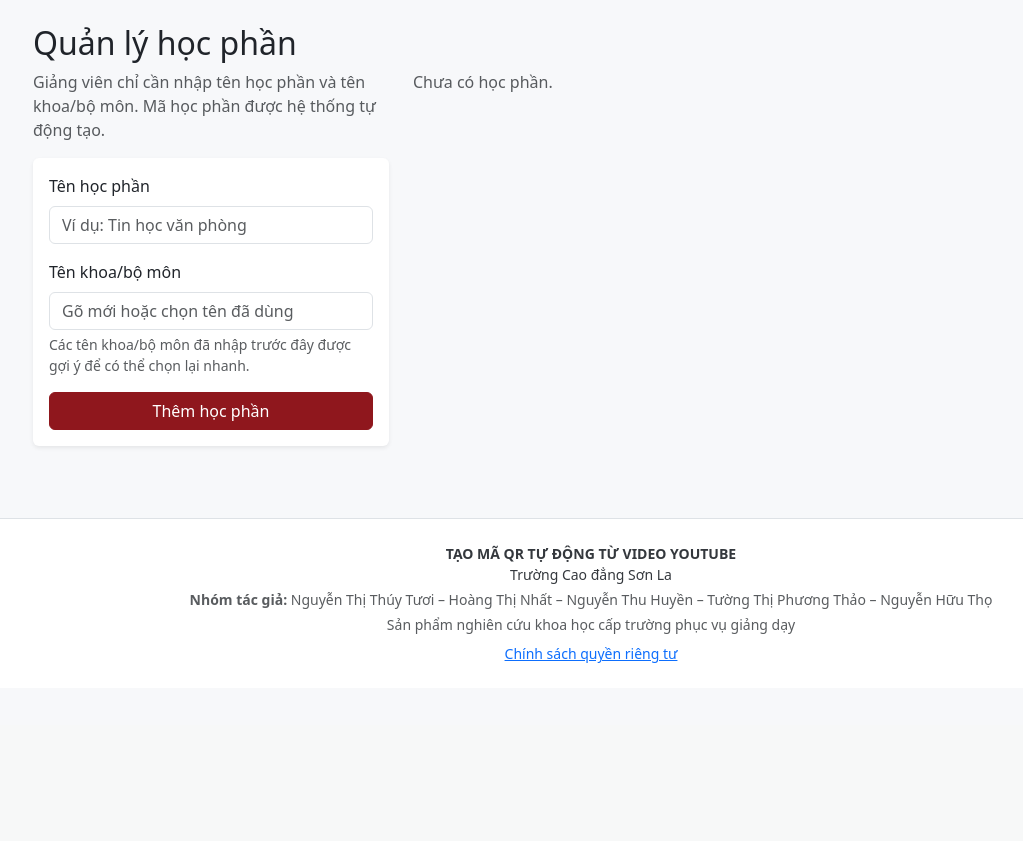
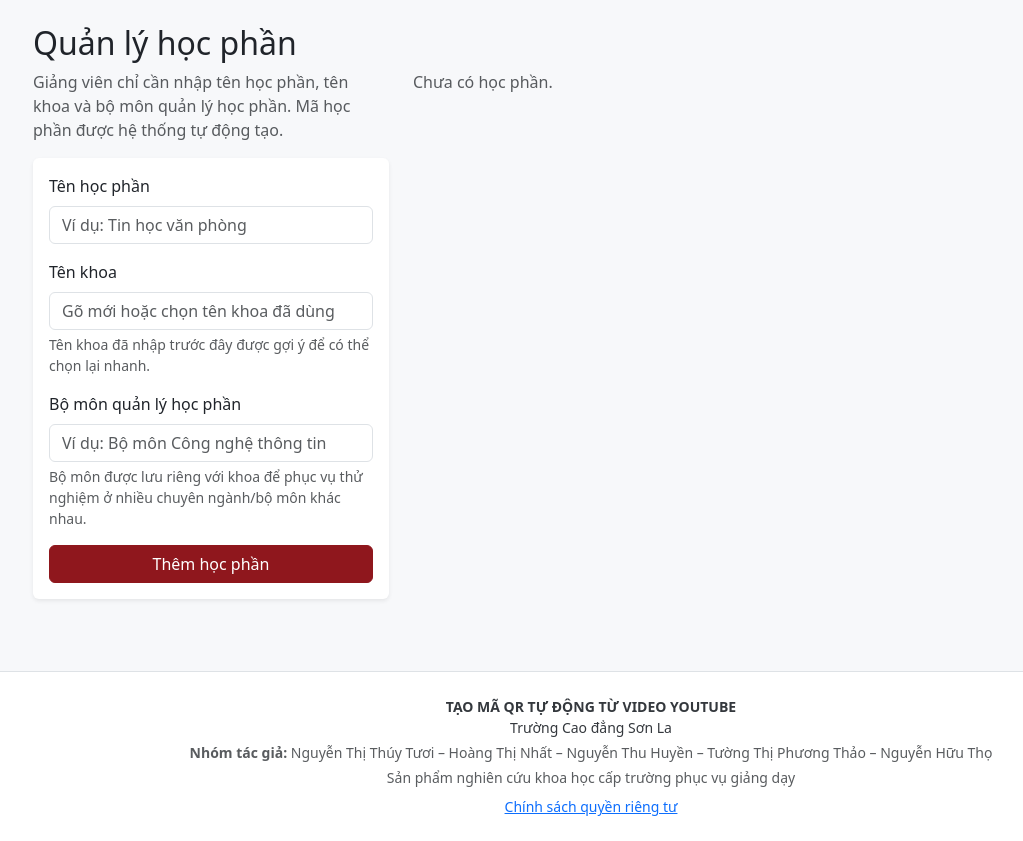
Before and after one commit to congviecanh1990-spec/slc-qr-learning-hub, a Flask app: template templates/courses.html in a window 1280 px wide. Shown: the part 75-916 px from the top of the page, without its empty margins (49-1072 px from the left). Before the commit the page ends 738 px from the top, so only its background shows below. Run offline with Flask 3, Linux system fonts and the light colour scheme; the template is opened without the code that fills it, so the values that code supplies are empty; some libraries are stand-ins or nearby versions.

Commit message:
Update Web App to v2.5

```diff
--- a/VERSION.txt
+++ b/VERSION.txt
@@ -1 +1 @@
-2.4
+2.5
--- a/app.py
+++ b/app.py
@@ -23,7 +23,7 @@ from flask import (
     render_template, request, send_file, session, url_for
 )
 from flask_wtf.csrf import CSRFProtect
-from sqlalchemy import func, text, DateTime
+from sqlalchemy import func, text, DateTime, inspect
 from werkzeug.middleware.proxy_fix import ProxyFix
 
 from config import Config
@@ -64,9 +64,34 @@ def create_app():
     with app.app_context():
         if app.config["AUTO_CREATE_DB"]:
             db.create_all()
+            ensure_schema_upgrades()
 
     return app
 
+
+
+def ensure_schema_upgrades():
+    """Nâng cấp nhẹ schema khi deploy mà không xóa PostgreSQL hiện có.
+
+    db.create_all() không tự thêm cột vào bảng đã tồn tại, vì vậy v2.5 tự bổ sung
+    khoa và bộ môn cho bảng courses, đồng thời giữ nguyên dữ liệu v2.4 trở về trước.
+    """
+    inspector = inspect(db.engine)
+    if "courses" not in inspector.get_table_names():
+        return
+    columns = {c["name"] for c in inspector.get_columns("courses")}
+    with db.engine.begin() as conn:
+        if "faculty_name" not in columns:
+            conn.execute(text("ALTER TABLE courses ADD COLUMN faculty_name VARCHAR(255)"))
+        if "department_name" not in columns:
+            conn.execute(text("ALTER TABLE courses ADD COLUMN department_name VARCHAR(255)"))
+        # Dữ liệu cũ chỉ có unit_name. Giữ nguyên nội dung đó như tên khoa để không mất dữ liệu.
+        conn.execute(text("""
+            UPDATE courses
+            SET faculty_name = unit_name
+            WHERE (faculty_name IS NULL OR faculty_name = '')
+              AND unit_name IS NOT NULL AND unit_name <> ''
+        """))
 
 def login_required(fn):
     @wraps(fn)
@@ -278,8 +303,22 @@ def qr_download_name(qr: QrCode) -> str:
 def register_routes(app):
     @app.context_processor
     def inject_globals():
+        endpoint = request.endpoint or ""
+        section_map = {
+            "youtube_page": "youtube", "youtube_sync": "youtube", "youtube_websub_subscribe": "youtube",
+            "videos_page": "videos", "assign_videos_to_course": "videos",
+            "courses_page": "courses", "add_class": "courses", "update_course_info": "courses",
+            "create_course_qrs_bulk": "courses", "download_course_qrs": "courses",
+            "qr_page": "qr", "qr_retarget": "qr", "qr_png": "qr", "qr_download_all": "qr",
+            "analytics": "analytics", "export_scans": "analytics", "export_watch": "analytics",
+            "research_page": "research",
+            "error_logs_page": "errors",
+            "backup_zip": "backup",
+            "restore_backup": "restore",
+        }
         return {
             "me": current_user(),
+            "active_section": section_map.get(endpoint, ""),
             "heartbeat_seconds": current_app.config["HEARTBEAT_SECONDS"],
             "completion_threshold": current_app.config["COMPLETION_THRESHOLD"],
             "app_name": current_app.config["APP_NAME"],
@@ -363,8 +402,9 @@ def register_routes(app):
             else:
                 user.name = info.get("name") or user.name
                 user.google_sub = info.get("sub") or user.google_sub
-                if email in current_app.config["ADMIN_EMAILS"]:
-                    user.role = "admin"
+                # Quyền quản trị chỉ dựa trên ADMIN_EMAILS hiện hành. Mọi tài khoản
+                # Google khác luôn là giảng viên, kể cả trước đây từng được cấu hình admin.
+                user.role = "admin" if email in current_app.config["ADMIN_EMAILS"] else "lecturer"
             user.last_login_at = utcnow()
 
             account = OAuthAccount.query.filter_by(user_id=user.id).first()
@@ -475,10 +515,12 @@ def register_routes(app):
             q = q.filter(Video.is_available.is_(True), Video.privacy_status != "private", Video.embeddable.isnot(False))
         if search:
             q = q.filter(Video.title.ilike(f"%{search}%"))
+        owned_course_ids = db.session.query(Course.id).filter(Course.owner_id == user.id)
+        assigned_video_ids = db.session.query(CourseVideo.video_id).filter(CourseVideo.course_id.in_(owned_course_ids))
         if assignment == "unassigned":
-            q = q.outerjoin(CourseVideo, CourseVideo.video_id == Video.id).filter(CourseVideo.id.is_(None))
+            q = q.filter(~Video.id.in_(assigned_video_ids))
         elif assignment == "assigned":
-            q = q.join(CourseVideo, CourseVideo.video_id == Video.id).distinct()
+            q = q.filter(Video.id.in_(assigned_video_ids))
         videos = q.order_by(Video.published_at.desc().nullslast(), Video.id.desc()).all()
         courses = Course.query.filter_by(owner_id=user.id, active=True).order_by(Course.name).all()
         return render_template("videos.html", videos=videos, status=status, assignment=assignment, search=search, courses=courses)
@@ -515,9 +557,10 @@ def register_routes(app):
         user = current_user()
         if request.method == "POST":
             name = request.form.get("course_name", "").strip()
-            unit = request.form.get("unit_name", "").strip()
-            if not name or not unit:
-                flash("Vui lòng nhập tên học phần và tên khoa/bộ môn.", "warning")
+            faculty = request.form.get("faculty_name", "").strip()
+            department = request.form.get("department_name", "").strip()
+            if not name or not faculty or not department:
+                flash("Vui lòng nhập tên học phần, tên khoa và bộ môn quản lý học phần.", "warning")
             else:
                 try:
                     # GV không phải tự đặt mã. Tạo mã tạm để lấy ID, sau đó đổi sang mã tự động ổn định.
@@ -525,7 +568,9 @@ def register_routes(app):
                         owner_id=user.id,
                         code=f"TMP-{secrets.token_hex(8)}",
                         name=name,
-                        unit_name=unit,
+                        unit_name=faculty,  # giữ tương thích dữ liệu/backup cũ
+                        faculty_name=faculty,
+                        department_name=department,
                     )
                     db.session.add(course)
                     db.session.flush()
@@ -537,9 +582,34 @@ def register_routes(app):
                     flash(f"Không thêm được học phần: {exc}", "danger")
             return redirect(url_for("courses_page"))
         courses = Course.query.filter_by(owner_id=user.id).order_by(Course.created_at.desc()).all()
-        # Chỉ gợi ý lại tên khoa/bộ môn đã dùng; không gợi ý lại tên học phần cũ.
-        unit_options = sorted({(c.unit_name or "").strip() for c in courses if (c.unit_name or "").strip()}, key=str.casefold)
-        return render_template("courses.html", courses=courses, unit_options=unit_options)
+        # Không gợi ý tên học phần cũ. Tên khoa và bộ môn được gợi ý để GV chọn lại nhanh.
+        faculty_options = sorted({((c.faculty_name or c.unit_name) or "").strip() for c in courses if ((c.faculty_name or c.unit_name) or "").strip()}, key=str.casefold)
+        department_options = sorted({(c.department_name or "").strip() for c in courses if (c.department_name or "").strip()}, key=str.casefold)
+        return render_template(
+            "courses.html",
+            courses=courses,
+            faculty_options=faculty_options,
+            department_options=department_options,
+        )
+
+    @app.post("/courses/<int:course_id>/info")
+    @login_required
+    def update_course_info(course_id):
+        user = current_user()
+        course = db.session.get(Course, course_id) or abort(404)
+        if not course_owned_by_user(course, user):
+            abort(403)
+        faculty = request.form.get("faculty_name", "").strip()
+        department = request.form.get("department_name", "").strip()
+        if not faculty or not department:
+            flash("Vui lòng nhập đầy đủ tên khoa và bộ môn quản lý học phần.", "warning")
+            return redirect(url_for("courses_page"))
+        course.faculty_name = faculty
+        course.department_name = department
+        course.unit_name = faculty  # giữ tương thích với dữ liệu cũ
+        db.session.commit()
+        flash(f"Đã cập nhật khoa và bộ môn cho học phần “{course.name}”.", "success")
+        return redirect(url_for("courses_page"))
 
     @app.post("/courses/<int:course_id>/classes")
     @login_required
@@ -630,7 +700,7 @@ def register_routes(app):
         if request.method == "POST":
             video_id = request.form.get("video_id", type=int)
             course_id = request.form.get("course_id", type=int)
-            video = db.session.get(Video, video_id) if video_id else None
+            video = visible_video_query(user).filter(Video.id == video_id).first() if video_id else None
             course = db.session.get(Course, course_id) if course_id else None
             if not video or not video_is_usable(video):
                 flash("Vui lòng chọn một video có thể sử dụng.", "warning")
@@ -696,7 +766,9 @@ def register_routes(app):
         if user.role != "admin" and qr.owner_id != user.id:
             abort(403)
         video_id = request.form.get("video_id", type=int)
-        video = db.session.get(Video, video_id) or abort(400)
+        video = visible_video_query(user).filter(Video.id == video_id).first() if video_id else None
+        if not video:
+            abort(403)
         if not video_is_usable(video):
             flash("Video mới chưa đủ điều kiện sử dụng.", "warning")
             return redirect(url_for("qr_page"))
@@ -970,6 +1042,8 @@ def register_routes(app):
     @login_required
     def research_page():
         user = current_user()
+        if user.role != "admin":
+            abort(403)
         if request.method == "POST":
             form_type = request.form.get("form_type")
             try:
@@ -1011,9 +1085,9 @@ def register_routes(app):
             return redirect(url_for("research_page"))
 
         metrics = acceptance_metrics(user)
-        experiments = ExperimentRun.query.filter_by(owner_id=user.id).order_by(ExperimentRun.created_at.desc()).limit(50).all()
-        tests = FunctionalTestRun.query.filter_by(owner_id=user.id).order_by(FunctionalTestRun.created_at.desc()).limit(50).all()
-        surveys = SurveyResult.query.filter_by(owner_id=user.id).order_by(SurveyResult.created_at.desc()).limit(50).all()
+        experiments = ExperimentRun.query.order_by(ExperimentRun.created_at.desc()).limit(100).all()
+        tests = FunctionalTestRun.query.order_by(FunctionalTestRun.created_at.desc()).limit(100).all()
+        surveys = SurveyResult.query.order_by(SurveyResult.created_at.desc()).limit(100).all()
         return render_template("research.html", metrics=metrics, experiments=experiments, tests=tests, surveys=surveys)
 
     @app.get("/admin/backup.zip")
@@ -1177,6 +1251,12 @@ def restore_from_zip(fileobj):
         db.session.commit()
 
 def acceptance_metrics(user):
+    """Tính chỉ tiêu nghiệm thu.
+
+    Khi người dùng là quản trị viên, số liệu được tổng hợp trên toàn hệ thống để
+    phản ánh thực nghiệm của nhiều giảng viên/bộ môn. Nhánh người dùng thường vẫn
+    được giữ để hàm có thể tái sử dụng khi cần.
+    """
     scan_q = ScanLog.query.join(QrCode, ScanLog.qr_id == QrCode.id)
     if user.role != "admin":
         scan_q = scan_q.filter(QrCode.owner_id == user.id)
@@ -1184,16 +1264,19 @@ def acceptance_metrics(user):
     scans_success = scan_q.filter(ScanLog.success.is_(True)).count()
     scan_rate = round(100 * scans_success / scans_total, 1) if scans_total else None
 
-    tests_total = FunctionalTestRun.query.filter_by(owner_id=user.id).count()
-    tests_pass = FunctionalTestRun.query.filter_by(owner_id=user.id, passed=True).count()
+    tests_q = FunctionalTestRun.query if user.role == "admin" else FunctionalTestRun.query.filter_by(owner_id=user.id)
+    tests_total = tests_q.count()
+    tests_pass = tests_q.filter(FunctionalTestRun.passed.is_(True)).count()
     test_rate = round(100 * tests_pass / tests_total, 1) if tests_total else None
 
-    manual = ExperimentRun.query.filter_by(owner_id=user.id, mode="manual").all()
-    webapp = ExperimentRun.query.filter_by(owner_id=user.id, mode="webapp").all()
+    exp_q = ExperimentRun.query if user.role == "admin" else ExperimentRun.query.filter_by(owner_id=user.id)
+    manual = exp_q.filter(ExperimentRun.mode == "manual").all()
+    webapp = exp_q.filter(ExperimentRun.mode == "webapp").all()
     manual_ops = sum(x.operations_count for x in manual) / len(manual) if manual else None
     app_ops = sum(x.operations_count for x in webapp) / len(webapp) if webapp else None
     manual_time = sum(x.elapsed_seconds for x in manual) / len(manual) if manual else None
     app_time = sum(x.elapsed_seconds for x in webapp) / len(webapp) if webapp else None
+
     qr_perf_q = QrCode.query.filter(QrCode.processing_seconds.isnot(None))
     if user.role != "admin":
         qr_perf_q = qr_perf_q.filter(QrCode.owner_id == user.id)
@@ -1204,8 +1287,9 @@ def acceptance_metrics(user):
     reduction_ops = round(100 * (manual_ops - app_ops) / manual_ops, 1) if manual_ops and app_ops is not None else None
     reduction_time = round(100 * (manual_time - app_time) / manual_time, 1) if manual_time and app_time is not None else None
 
-    lecturer_s = SurveyResult.query.filter_by(owner_id=user.id, respondent_type="GV").all()
-    student_s = SurveyResult.query.filter_by(owner_id=user.id, respondent_type="SV").all()
+    survey_q = SurveyResult.query if user.role == "admin" else SurveyResult.query.filter_by(owner_id=user.id)
+    lecturer_s = survey_q.filter(SurveyResult.respondent_type == "GV").all()
+    student_s = survey_q.filter(SurveyResult.respondent_type == "SV").all()
     lecturer_sat = round(100 * len([x for x in lecturer_s if x.rating >= 4]) / len(lecturer_s), 1) if lecturer_s else None
     student_sat = round(100 * len([x for x in student_s if x.rating >= 4]) / len(student_s), 1) if student_s else None
 
@@ -1219,14 +1303,28 @@ def acceptance_metrics(user):
     if user.role != "admin":
         video_q = video_q.filter(YouTubeChannel.user_id == user.id)
 
+    course_q = Course.query if user.role == "admin" else Course.query.filter_by(owner_id=user.id)
+    course_count = course_q.count()
+
+    # Mỗi tổ hợp Khoa + Bộ môn được tính là một đơn vị tham gia thực nghiệm.
+    # Nhờ vậy nhiều bộ môn trong cùng một khoa vẫn được ghi nhận riêng.
+    unit_rows = course_q.with_entities(Course.faculty_name, Course.department_name, Course.unit_name).all()
+    unit_keys = set()
+    for faculty, department, legacy_unit in unit_rows:
+        faculty = (faculty or legacy_unit or "").strip()
+        department = (department or "").strip()
+        if faculty or department:
+            unit_keys.add((faculty.casefold(), department.casefold()))
+    unit_count = len(unit_keys)
+
     return [
         metric("Tỷ lệ QR quét thành công", scan_rate, ">=", 98, "%"),
         metric("Thời gian xử lý hệ thống trung bình/video", round(avg_processing, 2) if avg_processing is not None else None, "<=", 5, " giây"),
         metric("Giảm số thao tác so với thủ công", reduction_ops, ">=", 30, "%"),
         metric("Giảm tổng thời gian so với thủ công", reduction_time, ">=", 30, "%"),
         metric("Tỷ lệ ca kiểm thử chức năng đạt", test_rate, ">=", 95, "%"),
-        metric("Số học phần thực nghiệm", Course.query.filter_by(owner_id=user.id).count(), ">=", 3, ""),
-        metric("Số đơn vị/khoa/bộ môn", db.session.query(func.count(func.distinct(Course.unit_name))).filter(Course.owner_id == user.id, Course.unit_name.isnot(None), Course.unit_name != "").scalar() or 0, ">=", 2, ""),
+        metric("Số học phần thực nghiệm", course_count, ">=", 3, ""),
+        metric("Số đơn vị/khoa/bộ môn", unit_count, ">=", 2, ""),
         metric("Số giảng viên tham gia", gv_count, ">=", 5, ""),
         metric("Số sinh viên tham gia", sv_count, ">=", 60, ""),
         metric("Số video/tình huống kiểm thử", video_q.count(), ">=", 100, ""),
--- a/models.py
+++ b/models.py
@@ -105,7 +105,11 @@ class Course(db.Model):
     owner_id = db.Column(db.Integer, db.ForeignKey("users.id", ondelete="CASCADE"), nullable=False)
     code = db.Column(db.String(64), nullable=False)
     name = db.Column(db.String(255), nullable=False)
+    # unit_name được giữ để tương thích dữ liệu/backup cũ. Từ v2.5,
+    # faculty_name và department_name là hai thông tin nghiệp vụ riêng biệt.
     unit_name = db.Column(db.String(255), nullable=True)
+    faculty_name = db.Column(db.String(255), nullable=True)
+    department_name = db.Column(db.String(255), nullable=True)
     active = db.Column(db.Boolean, default=True, nullable=False)
     created_at = db.Column(db.DateTime(timezone=True), default=utcnow, nullable=False)
     owner = db.relationship("User", backref=db.backref("courses", cascade="all,delete"))
--- a/static/app.css
+++ b/static/app.css
@@ -7,3 +7,6 @@ body{background:var(--surface);color:#20242a}.card{border:0}.thumb{width:96px;he
 
 /* v2.2: tiêu đề trang đăng nhập luôn hiển thị trên một dòng. */
 .landing-app-title{white-space:nowrap;font-size:clamp(.72rem,3.1vw,2.8rem);letter-spacing:-.02em;line-height:1.15;max-width:100%;margin-left:auto;margin-right:auto}
+
+/* v2.5: chức năng đang mở được làm nổi bật rõ ràng trên thanh menu. */
+.navbar .nav-link.nav-current{color:#dc3545!important;font-weight:800}
--- a/templates/base.html
+++ b/templates/base.html
@@ -32,16 +32,16 @@
       <button class="navbar-toggler ms-auto" type="button" data-bs-toggle="collapse" data-bs-target="#navMain"><span class="navbar-toggler-icon"></span></button>
       <div class="collapse navbar-collapse" id="navMain">
         <ul class="navbar-nav me-auto mb-2 mb-xl-0">
-          <li class="nav-item"><a class="nav-link" href="{{ url_for('youtube_page') }}">Kênh YouTube</a></li>
-          <li class="nav-item"><a class="nav-link" href="{{ url_for('videos_page') }}">Kho video học liệu</a></li>
-          <li class="nav-item"><a class="nav-link" href="{{ url_for('courses_page') }}">Học phần</a></li>
-          <li class="nav-item"><a class="nav-link" href="{{ url_for('qr_page') }}">Mã QR động</a></li>
-          <li class="nav-item"><a class="nav-link" href="{{ url_for('analytics') }}">Thống kê khai thác</a></li>
-          <li class="nav-item"><a class="nav-link" href="{{ url_for('research_page') }}">Đánh giá nghiệm thu</a></li>
+          <li class="nav-item"><a class="nav-link {{ 'nav-current' if active_section == 'youtube' else '' }}" href="{{ url_for('youtube_page') }}">Kênh YouTube</a></li>
+          <li class="nav-item"><a class="nav-link {{ 'nav-current' if active_section == 'videos' else '' }}" href="{{ url_for('videos_page') }}">Kho video học liệu</a></li>
+          <li class="nav-item"><a class="nav-link {{ 'nav-current' if active_section == 'courses' else '' }}" href="{{ url_for('courses_page') }}">Học phần</a></li>
+          <li class="nav-item"><a class="nav-link {{ 'nav-current' if active_section == 'qr' else '' }}" href="{{ url_for('qr_page') }}">Mã QR động</a></li>
+          <li class="nav-item"><a class="nav-link {{ 'nav-current' if active_section == 'analytics' else '' }}" href="{{ url_for('analytics') }}">Thống kê khai thác</a></li>
           {% if me.role == 'admin' %}
-          <li class="nav-item"><a class="nav-link" href="{{ url_for('error_logs_page') }}">Nhật ký lỗi</a></li>
-          <li class="nav-item"><a class="nav-link" href="{{ url_for('backup_zip') }}">Sao lưu dữ liệu</a></li>
-          <li class="nav-item"><a class="nav-link" href="{{ url_for('restore_backup') }}">Khôi phục dữ liệu</a></li>
+          <li class="nav-item"><a class="nav-link {{ 'nav-current' if active_section == 'research' else '' }}" href="{{ url_for('research_page') }}">Đánh giá nghiệm thu</a></li>
+          <li class="nav-item"><a class="nav-link {{ 'nav-current' if active_section == 'errors' else '' }}" href="{{ url_for('error_logs_page') }}">Nhật ký lỗi</a></li>
+          <li class="nav-item"><a class="nav-link {{ 'nav-current' if active_section == 'backup' else '' }}" href="{{ url_for('backup_zip') }}">Sao lưu dữ liệu</a></li>
+          <li class="nav-item"><a class="nav-link {{ 'nav-current' if active_section == 'restore' else '' }}" href="{{ url_for('restore_backup') }}">Khôi phục dữ liệu</a></li>
           {% endif %}
         </ul>
         <div class="d-lg-none small border-top pt-2 mt-2">
--- a/templates/courses.html
+++ b/templates/courses.html
@@ -3,7 +3,7 @@
 <div class="row g-4">
   <div class="col-lg-4">
     <h2>Quản lý học phần</h2>
-    <p class="text-muted">Giảng viên chỉ cần nhập tên học phần và tên khoa/bộ môn. Mã học phần được hệ thống tự động tạo.</p>
+    <p class="text-muted">Giảng viên chỉ cần nhập tên học phần, tên khoa và bộ môn quản lý học phần. Mã học phần được hệ thống tự động tạo.</p>
 
     <form method="post" class="card card-body shadow-sm" autocomplete="off">
       <input type="hidden" name="csrf_token" value="{{ csrf_token() }}">
@@ -16,18 +16,31 @@
         autocomplete="off"
         placeholder="Ví dụ: Tin học văn phòng">
 
-      <label class="form-label">Tên khoa/bộ môn</label>
+      <label class="form-label">Tên khoa</label>
       <input
         class="form-control"
-        name="unit_name"
-        list="unit-name-options"
+        name="faculty_name"
+        list="faculty-name-options"
         required
         autocomplete="organization"
-        placeholder="Gõ mới hoặc chọn tên đã dùng">
-      <datalist id="unit-name-options">
-        {% for unit in unit_options %}<option value="{{ unit }}"></option>{% endfor %}
+        placeholder="Gõ mới hoặc chọn tên khoa đã dùng">
+      <datalist id="faculty-name-options">
+        {% for faculty in faculty_options %}<option value="{{ faculty }}"></option>{% endfor %}
       </datalist>
-      <div class="form-text mb-3">Các tên khoa/bộ môn đã nhập trước đây được gợi ý để có thể chọn lại nhanh.</div>
+      <div class="form-text mb-3">Tên khoa đã nhập trước đây được gợi ý để có thể chọn lại nhanh.</div>
+
+      <label class="form-label">Bộ môn quản lý học phần</label>
+      <input
+        class="form-control"
+        name="department_name"
+        list="department-name-options"
+        required
+        autocomplete="organization-title"
+        placeholder="Ví dụ: Bộ môn Công nghệ thông tin">
+      <datalist id="department-name-options">
+        {% for department in department_options %}<option value="{{ department }}"></option>{% endfor %}
+      </datalist>
+      <div class="form-text mb-3">Bộ môn được lưu riêng với khoa để phục vụ thử nghiệm ở nhiều chuyên ngành/bộ môn khác nhau.</div>
 
       <button class="btn btn-primary">Thêm học phần</button>
     </form>
@@ -51,7 +64,8 @@
           <div class="d-flex flex-wrap justify-content-between gap-3">
             <div>
               <h5 class="mb-1">{{ c.name }}</h5>
-              <div class="text-muted small">{{ c.unit_name or 'Chưa ghi khoa/bộ môn' }}</div>
+              <div class="small"><span class="text-muted">Khoa:</span> <b>{{ c.faculty_name or c.unit_name or 'Chưa cập nhật' }}</b></div>
+              <div class="small"><span class="text-muted">Bộ môn quản lý:</span> <b>{{ c.department_name or 'Chưa cập nhật' }}</b></div>
             </div>
             <div class="text-end small">
               <div>Video đã gán: <b>{{ total }}</b></div>
@@ -59,6 +73,26 @@
               <div>Chưa có mã QR: <b>{{ ns.usable_missing }}</b></div>
             </div>
           </div>
+
+          {% if not c.department_name %}
+          <div class="alert alert-warning py-2 small mt-3 mb-2">Học phần này được tạo ở phiên bản cũ. Vui lòng bổ sung bộ môn quản lý để dữ liệu thực nghiệm đầy đủ.</div>
+          {% endif %}
+
+          <details class="mt-2 mb-3">
+            <summary class="small text-primary" style="cursor:pointer">Cập nhật khoa / bộ môn</summary>
+            <form method="post" action="{{ url_for('update_course_info', course_id=c.id) }}" class="row g-2 mt-1">
+              <input type="hidden" name="csrf_token" value="{{ csrf_token() }}">
+              <div class="col-md-5">
+                <input class="form-control form-control-sm" name="faculty_name" list="faculty-name-options" value="{{ c.faculty_name or c.unit_name or '' }}" placeholder="Tên khoa" required>
+              </div>
+              <div class="col-md-5">
+                <input class="form-control form-control-sm" name="department_name" list="department-name-options" value="{{ c.department_name or '' }}" placeholder="Bộ môn quản lý" required>
+              </div>
+              <div class="col-md-2">
+                <button class="btn btn-outline-primary btn-sm w-100">Lưu</button>
+              </div>
+            </form>
+          </details>
 
           <div class="d-flex flex-wrap gap-2 mt-3">
             <form method="post" action="{{ url_for('create_course_qrs_bulk', course_id=c.id) }}">
--- a/templates/videos.html
+++ b/templates/videos.html
@@ -21,7 +21,7 @@
     <td><input class="form-check-input video-check" type="checkbox" name="video_ids" value="{{ v.id }}"></td>
     <td><div class="d-flex gap-2 align-items-center">{% if v.thumbnail_url %}<img class="thumb" src="{{ v.thumbnail_url }}" alt="">{% endif %}<div><div class="fw-semibold">{{ v.title }}</div><div class="small text-muted">{{ v.youtube_video_id }}</div></div></div></td>
     <td>{{ v.channel.title }}</td>
-    <td>{% for link in v.course_links %}<span class="badge text-bg-light border me-1 mb-1">{{ link.course.name }}</span>{% else %}<span class="text-muted small">Chưa gán</span>{% endfor %}</td>
+    <td>{% for link in v.course_links if link.course.owner_id == me.id %}<span class="badge text-bg-light border me-1 mb-1">{{ link.course.name }}</span>{% else %}<span class="text-muted small">Chưa gán</span>{% endfor %}</td>
     <td>{{ 'Có thể phát' if v.is_available and v.embeddable is not false and v.privacy_status != 'private' else 'Cần kiểm tra' }}</td>
     <td><span class="badge {{ 'text-bg-success' if v.is_available and v.embeddable is not false and v.privacy_status != 'private' else 'text-bg-warning' }}">{{ v.status_label }}</span></td>
   </tr>{% else %}<tr><td colspan="6" class="text-center text-muted py-4">Không có video phù hợp bộ lọc.</td></tr>{% endfor %}
```
Also changed, not shown: HUONG_DAN_RENDER_NGAN.md (+8 -6 lines), README.md.
